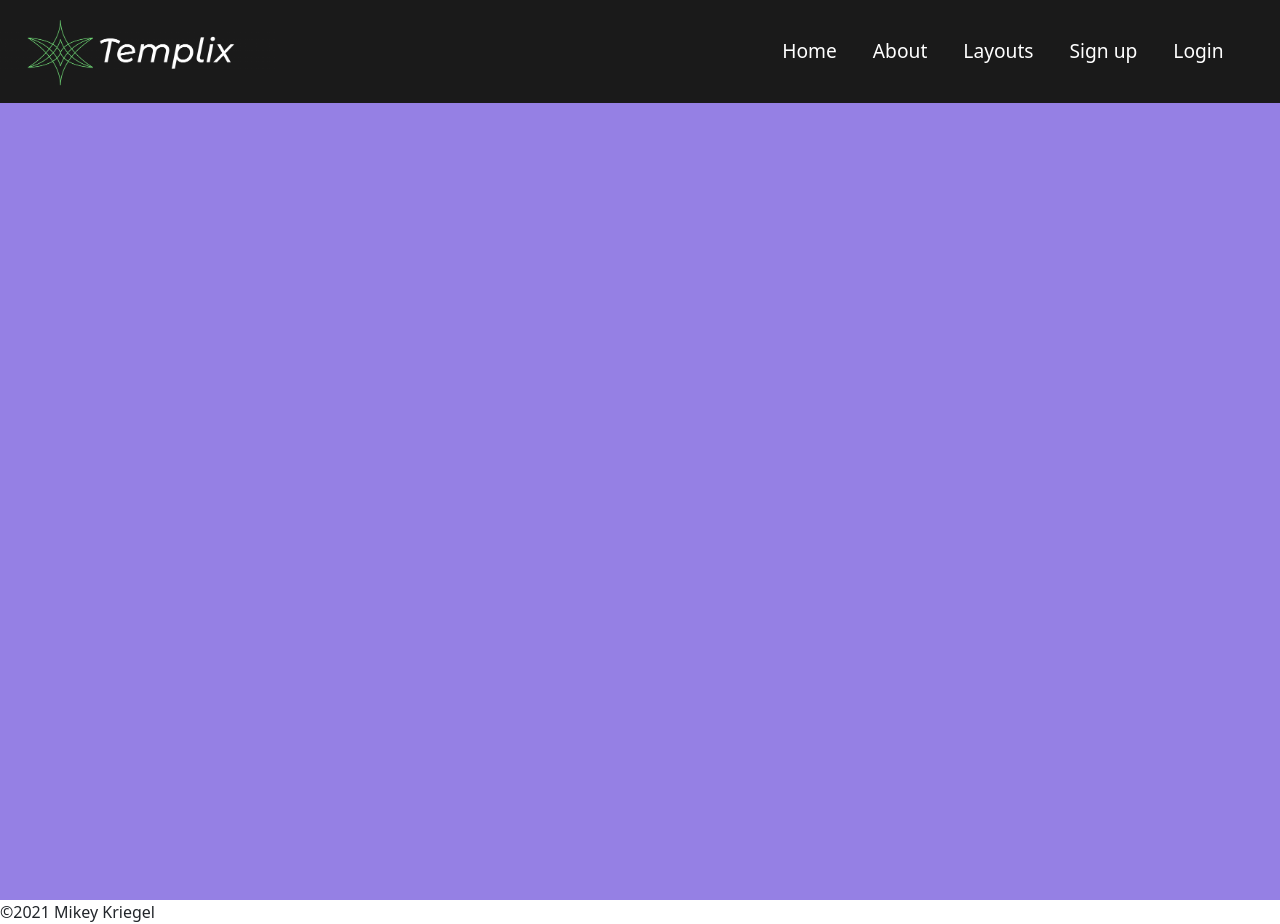
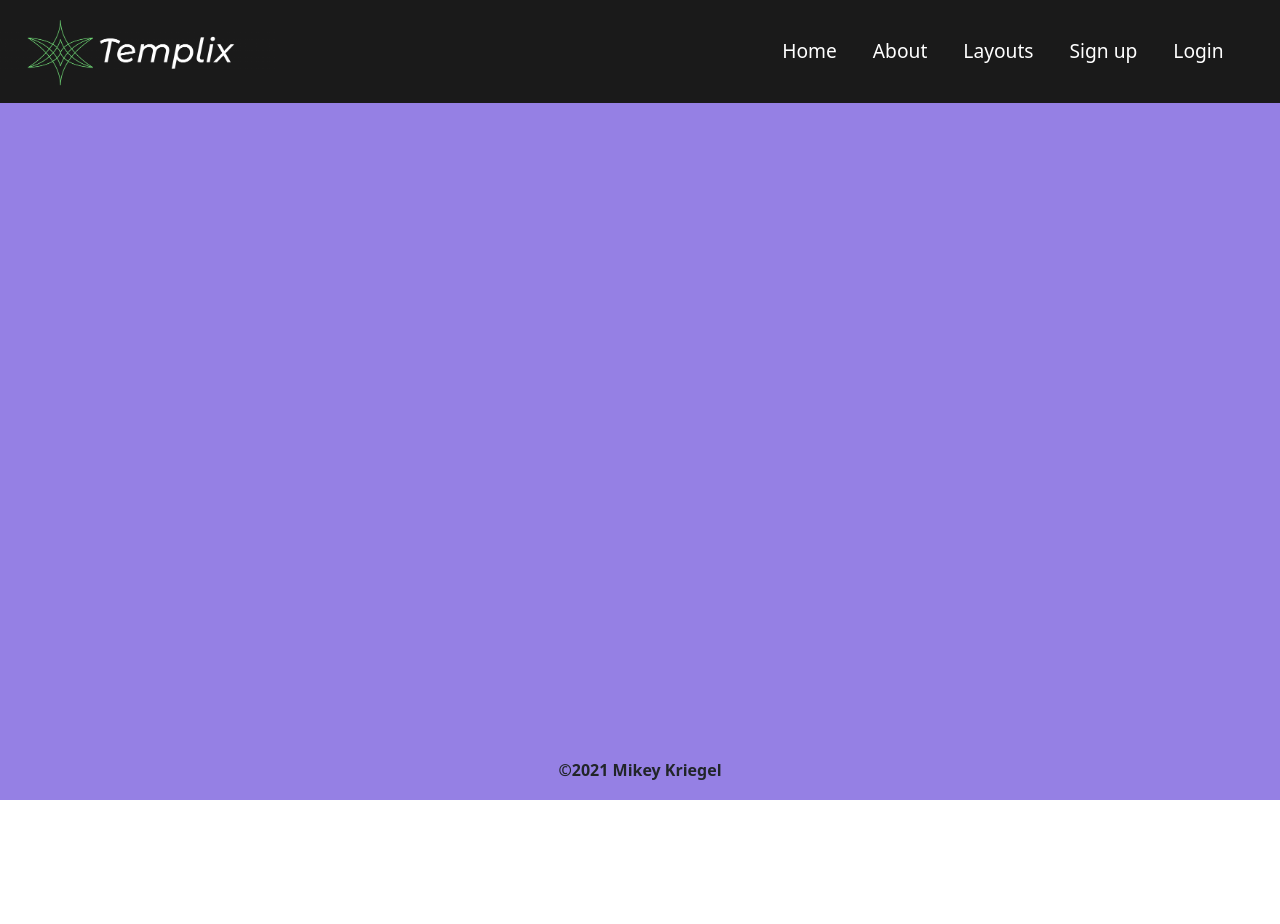
Before and after one commit to mikkrieg/Templix, a React (Create React App) app: page / in a window 1280 px wide. After the commit the page ends 800 px from the top, so only its background shows below. Built offline with nearby package versions, Linux system fonts and the light colour scheme.

Commit message:
add comments to scss, update tech in README, style footer component

```diff
--- a/src/Components/Footer.js
+++ b/src/Components/Footer.js
@@ -1,8 +1,22 @@
 import React from 'react';
+import styled from 'styled-components';
+
+const FooterPosition = styled.footer `
+bottom : 2px;
+height : 40px;
+margin-top : 40px;
+text-align: center;
+vertical-align: middle;
+position:fixed;
+width:100%;
+font-weight: bold;
+`
 
 function Footer() {
   return(
-    <footer>&copy;2021 Mikey Kriegel</footer>
+    <FooterPosition>
+      &copy;2021 Mikey Kriegel
+    </FooterPosition>
   );
 }
 
--- a/src/Styles/Home.scss
+++ b/src/Styles/Home.scss
@@ -1,8 +1,5 @@
-body {
-  padding-top: 100px;
-}
 
-/* Animation Stylings */
+// Animation Stylings
 // Background global
 .background {
   height: 100vh;
@@ -26,7 +23,7 @@ $colormap: (
     five:  #f7ea83,
 
 );
-
+// SCSS
 /// Map deep get
 /// @author Hugo Giraudel
 /// @access public
```
Also changed, not shown: 1 other file (tests, documents, lock files or other folders).
